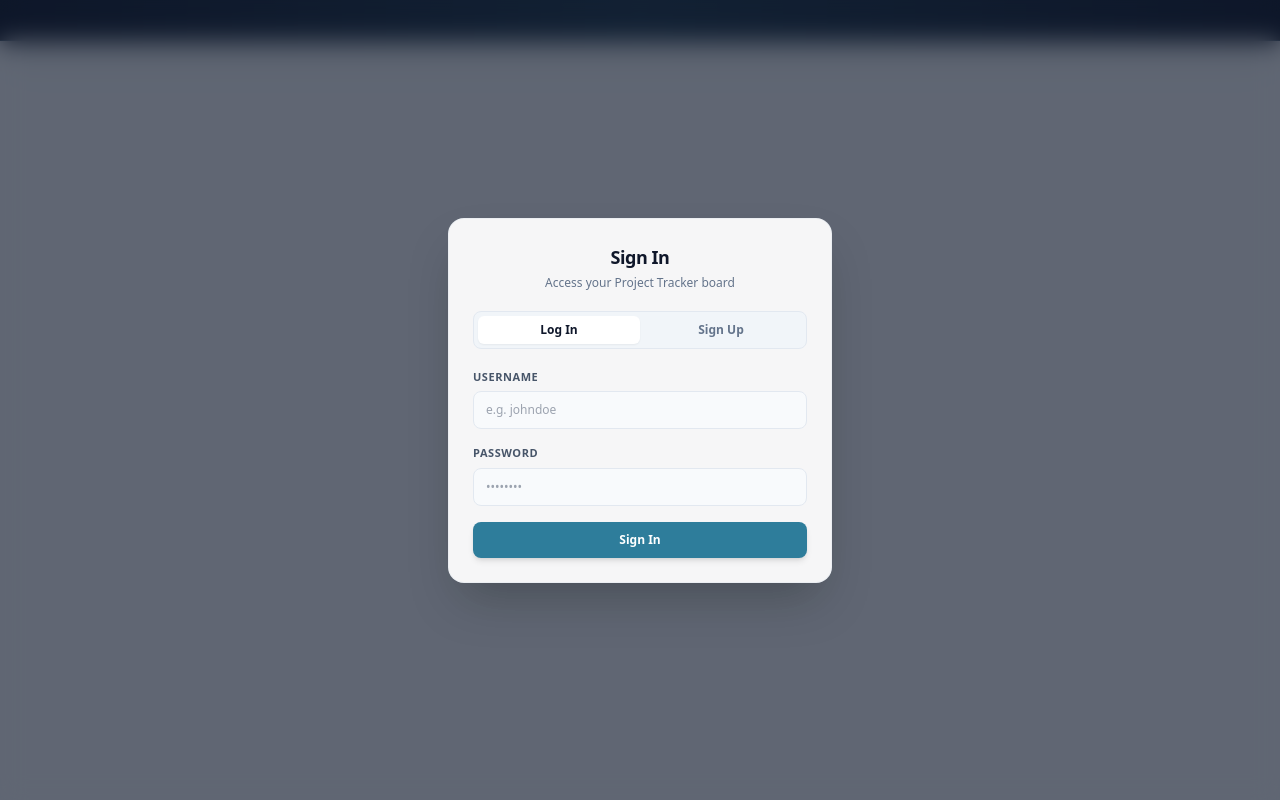
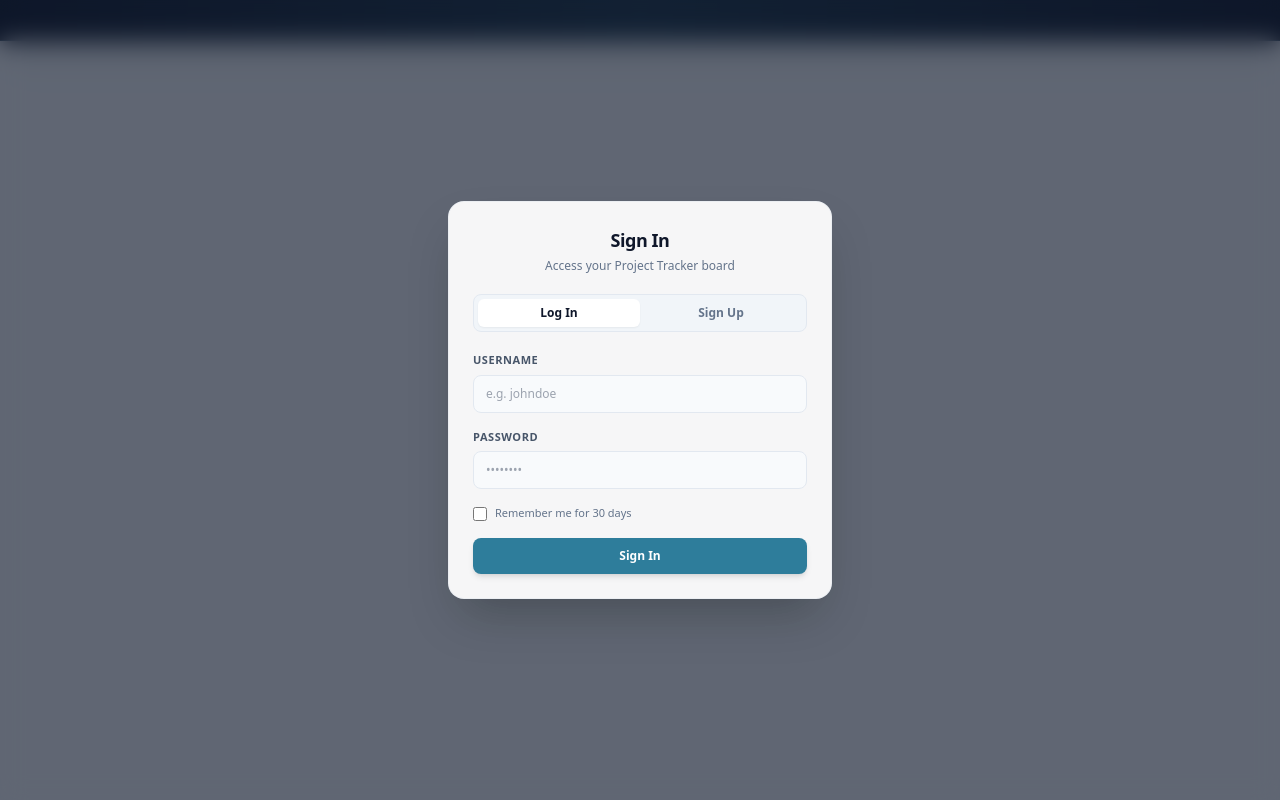
Before and after one commit to gtaras7/project-management, a PHP site: page / in a window 1280 px wide. Run offline with PHP 8.4, Linux system fonts and the light colour scheme; some libraries are stand-ins or nearby versions.

Commit message:
feat: implement remember-me functionality in authentication flow

```diff
--- a/app.js
+++ b/app.js
@@ -704,23 +704,27 @@ function updateAuthFormUI() {
   const tabLogin = document.getElementById('tab-btn-login');
   const tabRegister = document.getElementById('tab-btn-register');
 
+  const rememberGroup = document.getElementById('auth-remember-group');
+
   if (state.authMode === 'login') {
-    // Login mode — hide the email field, update text.
+    // Login mode — hide the email field, show remember-me, update text.
     title.textContent = 'Sign In';
     subtitle.textContent = 'Access your Project Tracker board';
     submitBtn.textContent = 'Sign In';
     emailGroup.classList.add('hidden');
     emailInput.removeAttribute('required');
+    rememberGroup?.classList.remove('hidden');
 
     tabLogin.className = "flex-1 text-xs font-bold py-1.5 rounded-md bg-white text-slate-900 shadow-sm transition-all focus:outline-none";
     tabRegister.className = "flex-1 text-xs font-bold py-1.5 rounded-md text-slate-500 hover:text-slate-900 transition-all focus:outline-none";
   } else {
-    // Register mode — show the email field, update text.
+    // Register mode — show the email field, hide remember-me, update text.
     title.textContent = 'Create Account';
     subtitle.textContent = 'Start tracking your course milestones';
     submitBtn.textContent = 'Register Now';
     emailGroup.classList.remove('hidden');
     emailInput.setAttribute('required', 'true');
+    rememberGroup?.classList.add('hidden');
 
     tabRegister.className = "flex-1 text-xs font-bold py-1.5 rounded-md bg-white text-slate-900 shadow-sm transition-all focus:outline-none";
     tabLogin.className = "flex-1 text-xs font-bold py-1.5 rounded-md text-slate-500 hover:text-slate-900 transition-all focus:outline-none";
@@ -751,6 +755,7 @@ function bindAuthEvents() {
     const username = document.getElementById('auth-username').value.trim();
     const password = document.getElementById('auth-password').value;
     const email = document.getElementById('auth-email').value.trim();
+    const rememberMe = document.getElementById('auth-remember')?.checked ?? false;
     const errDiv = document.getElementById('auth-error');
 
     errDiv.classList.add('hidden');
@@ -758,7 +763,7 @@ function bindAuthEvents() {
     try {
       let res;
       if (state.authMode === 'login') {
-        res = await request('login', { username, password });
+        res = await request('login', { username, password, remember_me: rememberMe });
       } else {
         res = await request('register', { username, email, password });
       }
--- a/backend.php
+++ b/backend.php
@@ -25,6 +25,11 @@ if ($_SERVER['REQUEST_METHOD'] === 'OPTIONS') { http_response_code(200); exit();
 // SESSION + DB + ROUTING SETUP
 // ─────────────────────────────────────────────────────────────
 session_start();
+
+// Secret used to sign remember-me cookie tokens — change this in production.
+define('REMEMBER_ME_SECRET', 'cs325_devboard_secret_2024');
+define('REMEMBER_ME_COOKIE', 'remember_me');
+define('REMEMBER_ME_DAYS', 30);
 
 require_once 'db_connect.php';
 $action = $_GET['action'] ?? '';
@@ -183,6 +188,7 @@ switch ($method) {
         // check_session — public route, no login required.
         // Returns whether the user is currently logged in.
         if ($action === 'check_session') {
+            // First check for an active PHP session.
             if (isset($_SESSION['user_id'])) {
                 echo json_encode([
                     'logged_in' => true,
@@ -191,9 +197,40 @@ switch ($method) {
                         'username' => htmlspecialchars($_SESSION['username'])
                     ]
                 ]);
-            } else {
-                echo json_encode(['logged_in' => false]);
+                exit();
             }
+
+            // No session — check for a remember-me cookie and restore if valid.
+            if (isset($_COOKIE[REMEMBER_ME_COOKIE])) {
+                $cookieVal = $_COOKIE[REMEMBER_ME_COOKIE];
+                $parts     = explode(':', $cookieVal, 2);
+                if (count($parts) === 2) {
+                    [$userId, $token] = $parts;
+                    $expected = hash_hmac('sha256', $userId, REMEMBER_ME_SECRET);
+                    if (hash_equals($expected, $token)) {
+                        // Token is valid — look up the user and restore session.
+                        $stmt = $db->prepare('SELECT id, username FROM `users` WHERE id = :id');
+                        $stmt->execute([':id' => $userId]);
+                        $user = $stmt->fetch();
+                        if ($user) {
+                            $_SESSION['user_id']  = $user['id'];
+                            $_SESSION['username'] = $user['username'];
+                            echo json_encode([
+                                'logged_in' => true,
+                                'user' => [
+                                    'id'       => $user['id'],
+                                    'username' => htmlspecialchars($user['username'])
+                                ]
+                            ]);
+                            exit();
+                        }
+                    }
+                }
+                // Cookie is invalid — clear it.
+                setcookie(REMEMBER_ME_COOKIE, '', time() - 3600, '/', '', false, true);
+            }
+
+            echo json_encode(['logged_in' => false]);
             exit();
         }
 
@@ -290,6 +327,14 @@ switch ($method) {
                 if (crypt($password, $key) === $key) {
                     $_SESSION['user_id']  = $user['id'];
                     $_SESSION['username'] = $user['username'];
+
+                    // Set a persistent remember-me cookie if the user opted in.
+                    if (!empty($data['remember_me'])) {
+                        $token  = hash_hmac('sha256', $user['id'], REMEMBER_ME_SECRET);
+                        $expiry = time() + (REMEMBER_ME_DAYS * 24 * 60 * 60);
+                        setcookie(REMEMBER_ME_COOKIE, $user['id'] . ':' . $token, $expiry, '/', '', false, true);
+                    }
+
                     echo json_encode([
                         'status' => 'logged_in',
                         'user'   => [
@@ -368,6 +413,8 @@ switch ($method) {
         // Destroys the session, logging the user out.
         } elseif ($action === 'logout') {
             session_destroy();
+            // Clear the remember-me cookie on explicit logout.
+            setcookie(REMEMBER_ME_COOKIE, '', time() - 3600, '/', '', false, true);
             echo json_encode(['status' => 'logged_out']);
             exit();
         }
--- a/index.html
+++ b/index.html
@@ -95,6 +95,13 @@
           <label class="text-[11px] font-bold text-slate-600 uppercase tracking-wider block">Password</label>
           <input id="auth-password" type="password" placeholder="••••••••" required
             class="w-full text-xs bg-slate-50 border border-slate-200 rounded-lg px-3 py-2.5 text-slate-800 outline-none focus:bg-white focus:ring-2 focus:ring-[#3BBDE5]/20 focus:border-[#3BBDE5]" />
+        </div>
+
+        <!-- Remember Me — only shown in Login mode, hidden by app.js in Register mode -->
+        <div id="auth-remember-group" class="flex items-center gap-2">
+          <input id="auth-remember" type="checkbox"
+            class="w-3.5 h-3.5 accent-[#2E7D9B] cursor-pointer rounded" />
+          <label for="auth-remember" class="text-[11px] text-slate-500 cursor-pointer select-none">Remember me for 30 days</label>
         </div>
 
         <!-- Submit button — label updated by app.js based on Login or Register mode -->
```
